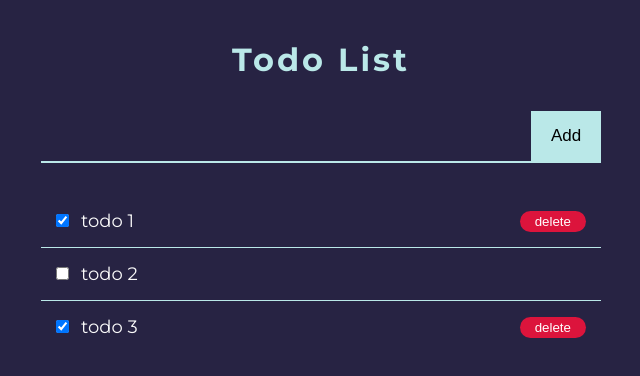
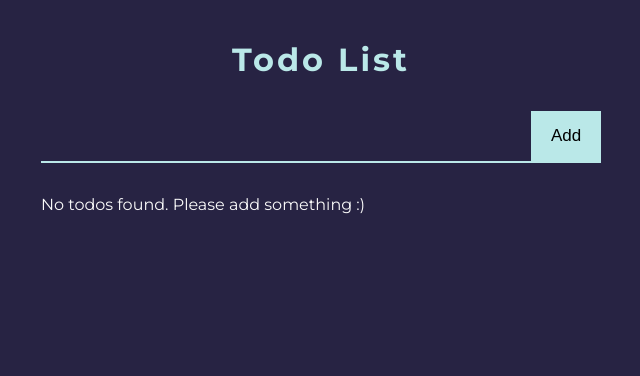
Before and after one commit to Harshal0902/Hacktoberfest, a React (Create React App) app in the folder react-todo-app/: page / in a window 1280 px wide. Shown: the top 376 px of the page, without its empty margins (319-959 px from the left). Built offline with nearby package versions, Linux system fonts and the light colour scheme.

Commit message:
conditional list rendering

```diff
--- a/react-todo-app/src/App.jsx
+++ b/react-todo-app/src/App.jsx
@@ -6,11 +6,7 @@ import "./App.css";
 
 const App = () => {
   // Todos state hooks
-  const [todos, setTodos] = useState([
-    { id: 1, text: "todo 1", completed: true },
-    { id: 2, text: "todo 2", completed: false },
-    { id: 3, text: "todo 3", completed: true },
-  ]);
+  const [todos, setTodos] = useState([]);
   // Handle completed checkbox
   const handleCheck = (id) => {
     const todoIndex = todos.findIndex((todo) => todo.id === id);
@@ -26,6 +22,7 @@ const App = () => {
     const newTodos = todos.filter((todo) => todo.id !== id);
     setTodos(newTodos);
   };
+  // Handle add todo
   const addTodo = (todo) => {
     const newTodo = {
       id: uuidv4(),
@@ -34,20 +31,25 @@ const App = () => {
     };
     setTodos([...todos, newTodo]);
   };
+
   // RENDER UI
   return (
     <div className="container">
       <h1 className="title">Todo List</h1>
       <Form addTodo={addTodo} />
       <ul>
-        {todos.map((todo) => (
+        {todos.length > 0 ? (
+          todos.map((todo) => (
             <Todo
               key={todo.id}
               todo={todo}
               handleCheck={() => handleCheck(todo.id)}
               handleDelete={() => handleDelete(todo.id)}
             />
-        ))}
+          ))
+        ) : (
+          <p>No todos found. Please add something :)</p>
+        )}
       </ul>
     </div>
   );
--- a/react-todo-app/src/components/Form/Form.jsx
+++ b/react-todo-app/src/components/Form/Form.jsx
@@ -7,6 +7,7 @@ const Form = ({ addTodo }) => {
     e.preventDefault();
     if (todo !== "") {
       addTodo(todo);
+      setTodo("");
     }
   };
   return (
```
Lines whose indentation alone changed are shown as unchanged.
